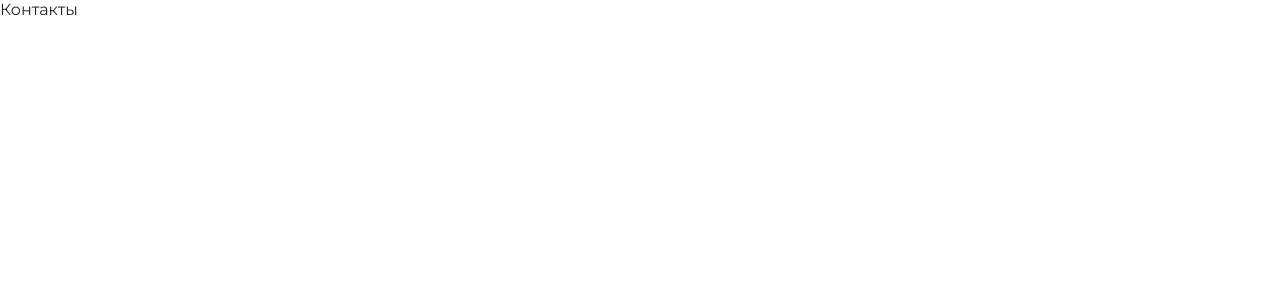
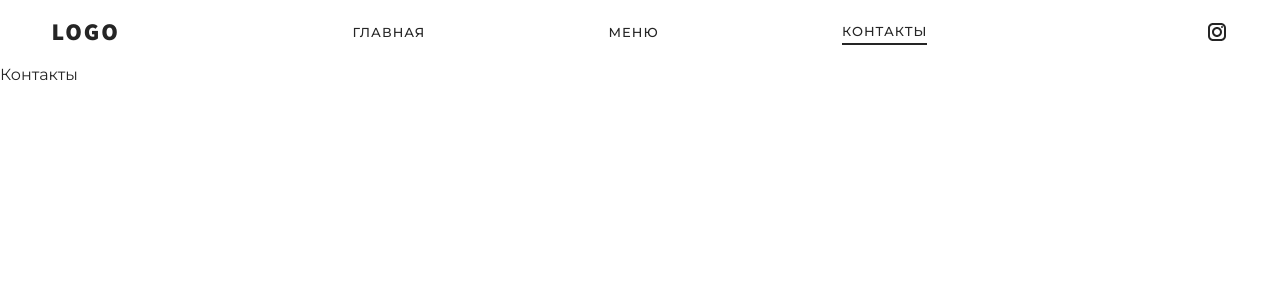
Before and after one commit to Vadim001230/Bar, a Next.js app in the folder bar-karaoke/: page /contacts in a window 1280 px wide. Shown: the top 300 px of the page. Built offline with nearby package versions, Linux system fonts and the light colour scheme; a web font is replaced by a local one.

Commit message:
feat: add router

```diff
--- a/bar-karaoke/src/components/header/header.module.scss
+++ b/bar-karaoke/src/components/header/header.module.scss
@@ -1,14 +1,18 @@
 .header {
   background-color: #fff;
-  display: flex;
-  align-items: center;
-  flex-wrap: wrap;
   padding: 1rem;
   position: fixed;
   top: 0;
+  right: 0;
+  left: 0;
   z-index: 50;
   width: 100%;
-
+  &__container {
+    width: 100%;
+    display: flex;
+    align-items: center;
+    flex-wrap: wrap;
+  }
   &__logo {
     text-transform: uppercase;
     font-size: 24px;
@@ -52,7 +56,7 @@
       border-color: #C59D5F;
     }
     &_active {
-      padding-bottom: 4px;
+      padding: 4px 0;
       border-bottom: 2px solid rgb(37, 37, 37);
     }
   }
--- a/bar-karaoke/src/components/header/header.tsx
+++ b/bar-karaoke/src/components/header/header.tsx
@@ -1,25 +1,39 @@
+import { useRouter } from 'next/router';
 import Link from 'next/link';
 import styles from './header.module.scss';
 import { InstagramIcon } from '../../UI/icons/';
 
 export default function Header() {
+  const router = useRouter();
+
   return (
-    <header className={`${styles.header} container`}>
+    <header className={styles.header}>
+      <div className={`${styles.header__container} container`}>
         <h1 className={styles.header__logo}>Logo</h1>
         <nav className={styles.nav}>
-        <Link href="/" className={styles.nav__link_active}>
+          <Link
+            href="/"
+            className={router.pathname === '/' ? styles.nav__link_active : styles.nav__link}
+          >
             Главная
           </Link>
-        <Link href="/menu" className={styles.nav__link}>
+          <Link
+            href="/menu"
+            className={router.pathname === '/menu' ? styles.nav__link_active : styles.nav__link}
+          >
             Меню
           </Link>
-        <Link href="/contacts" className={styles.nav__link}>
+          <Link
+            href="/contacts"
+            className={router.pathname === '/contacts' ? styles.nav__link_active : styles.nav__link}
+          >
             Контакты
           </Link>
         </nav>
         <a href="/" className={styles.header__media}>
           <InstagramIcon />
         </a>
+      </div>
     </header>
   );
 }
--- a/bar-karaoke/src/components/home/home.tsx
+++ b/bar-karaoke/src/components/home/home.tsx
@@ -4,6 +4,11 @@ export default function HomePage() {
   return (
     <>
       <Header />
+      <img
+        className="c-hero__image"
+        src="https://demos.pixelgrade.com/rosa/wp-content/uploads/sites/5/2014/05/holiday2013_front.jpg"
+        alt="Home Page"
+      ></img>
     </>
   );
 }
--- /dev/null
+++ b/bar-karaoke/src/components/layout.tsx
@@ -0,0 +1,11 @@
+import { ReactElement } from 'react';
+import Header from './header/header';
+
+export default function Layout({ children }: { children: ReactElement }) {
+  return (
+    <>
+      <Header />
+      <main style={{ marginTop: '65px' }}>{children}</main>
+    </>
+  );
+}
--- a/bar-karaoke/src/pages/contacts.tsx
+++ b/bar-karaoke/src/pages/contacts.tsx
@@ -1,3 +1,17 @@
+import Head from 'next/head';
+import Layout from '@/components/layout';
+
 export default function ContactsPage() {
-  return <h1>Контакты</h1>;
+  return (
+    <>
+      <Head>
+        <title>Контакты</title>
+        <meta name="description" content="Контакты" />
+        <meta name="viewport" content="width=device-width, initial-scale=1" />
+      </Head>
+      <Layout>
+        <h1>Контакты</h1>
+      </Layout>
+    </>
+  );
 }
```
Also changed, not shown: bar-karaoke/src/pages/index.tsx (+6 -4 lines), bar-karaoke/src/pages/menu.tsx (+15 -1 lines). Lines whose indentation alone changed are shown as unchanged.
